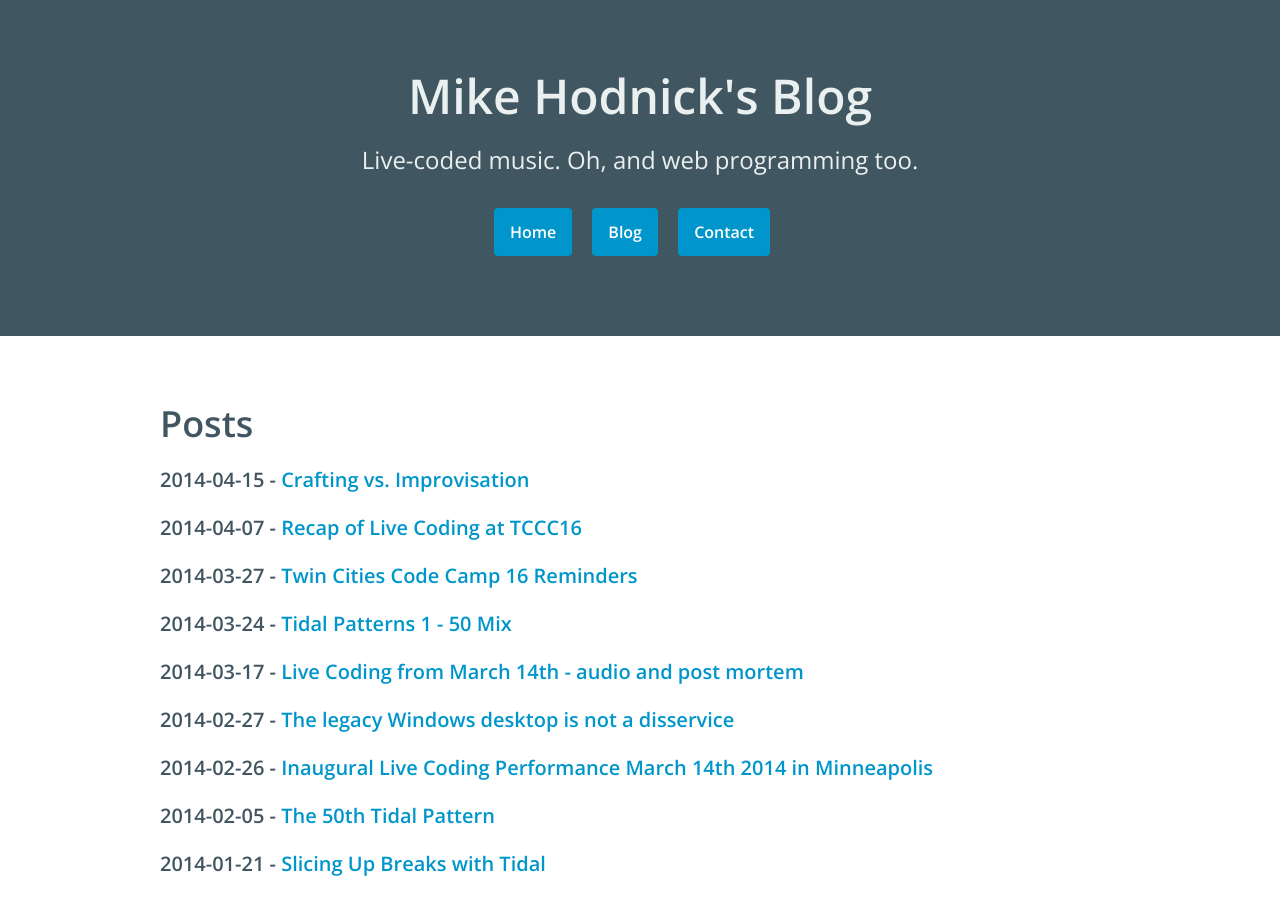
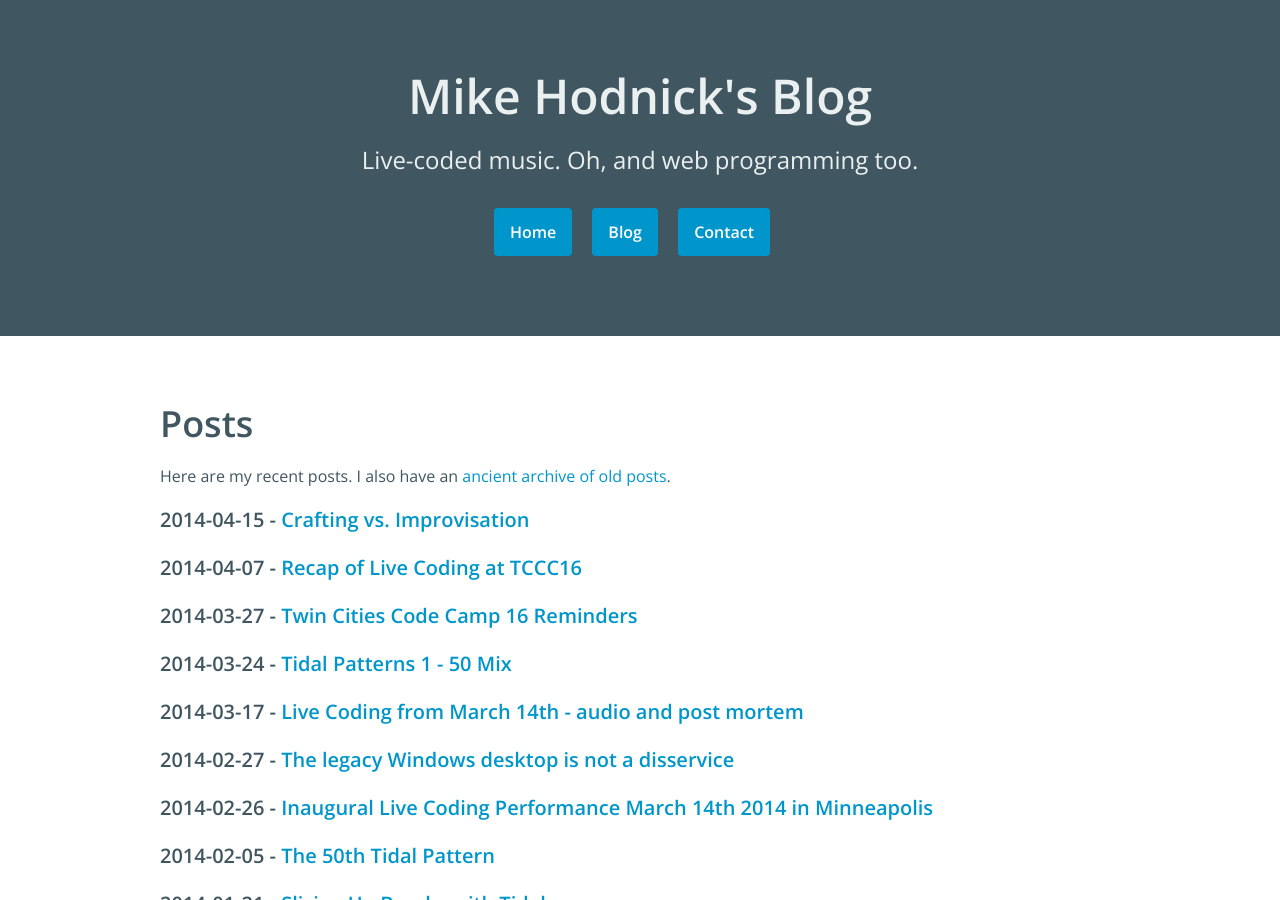
Before and after one commit to kindohm/kindohm.com.old, a Jekyll site: the page built from blog.html, in a window 1280 px wide and 900 px high. Built offline with Jekyll 4.4.1, drawn with Linux system fonts in a browser that asks for light colours; Markdown is read by kramdown in place of the engine named in the settings.

Commit message:
archive link

```diff
--- a/blog.html
+++ b/blog.html
@@ -5,6 +5,8 @@ title: "Mike Hodnick's Blog"
 
 <h1>Posts</h1>
 
+<p>Here are my recent posts. I also have an <a href="/blog/">ancient archive of old posts</a>.</p>
+
 {% for post in site.posts %}
 <article class="post">
   <h3><span>{{ post.date | date: '%Y-%m-%d' }}</span> - <a href="{{ site.url }}{{ post.url }}" title="{{ post.title }}">{{ post.title }}</a></h3>
```
